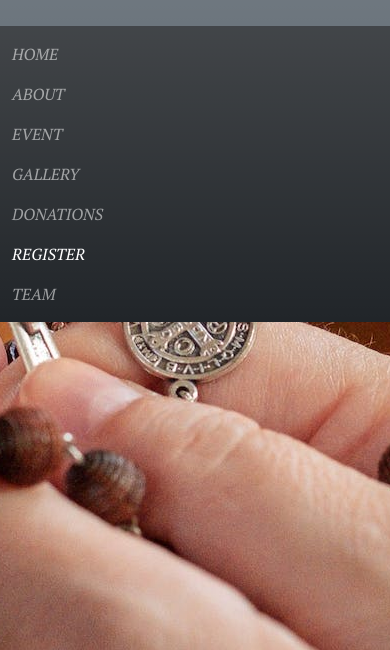
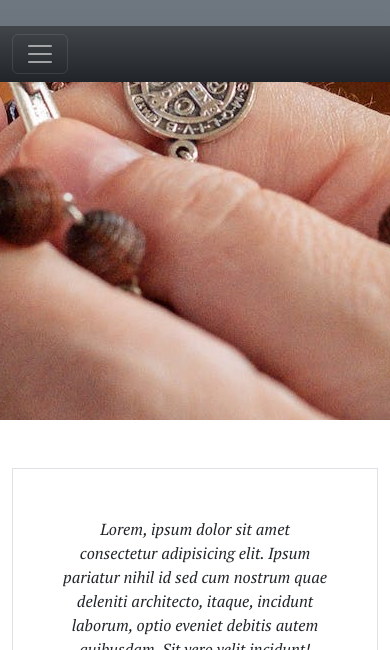
Before and after one commit to sandeepndsouza/11A.Annunciation-Dev, a website: page build.html in a window 390 px wide. Shown: the part 194-844 px from the top of the page. Drawn offline with nearby package versions, Linux system fonts and the light colour scheme.

Commit message:
15Nov12V2

```diff
--- a/build.html
+++ b/build.html
@@ -34,8 +34,12 @@
         </div>
       </div>
 
-      <nav class="navbar sticky-top navbar-expand-lg navbar-dark bg-dark bg-gradient">
+      <nav class="navbar sticky-top navbar-expand-sm navbar-dark bg-dark bg-gradient">
         <div class="container">
+          <button class="navbar-toggler collapsed" type="button" data-bs-toggle="collapse" data-bs-target="#navbarsExample03" aria-controls="navbarsExample03" aria-expanded="false" aria-label="Toggle navigation">
+            <span class="navbar-toggler-icon"></span>
+          </button>
+          <div class="navbar-collapse collapse" id="navbarsExample03" style="">
           <ul class="navbar-nav">
             <li class="nav-item">
               <a href="index.html" class="nav-link">HOME</a>
@@ -59,6 +63,7 @@
               <a href="team.html" class="nav-link">TEAM</a>
             </li>
           </ul>
+        </div>
         </div>
 
       </nav>
```
